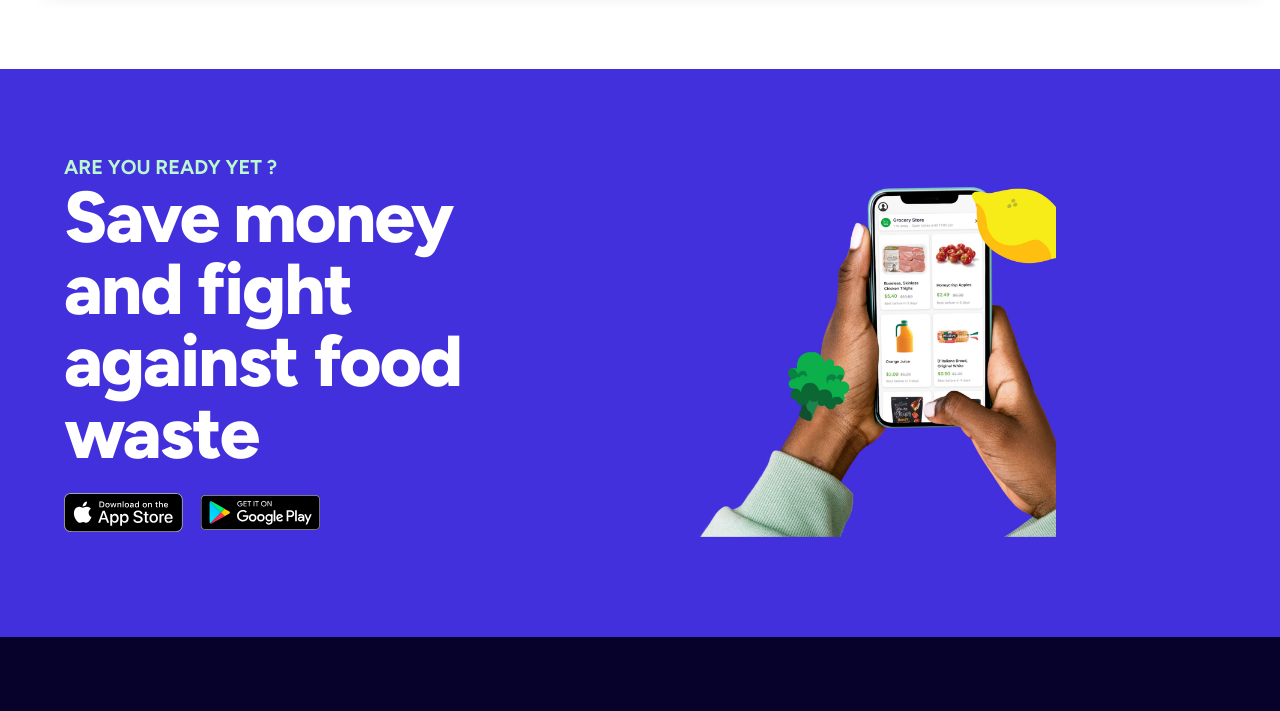
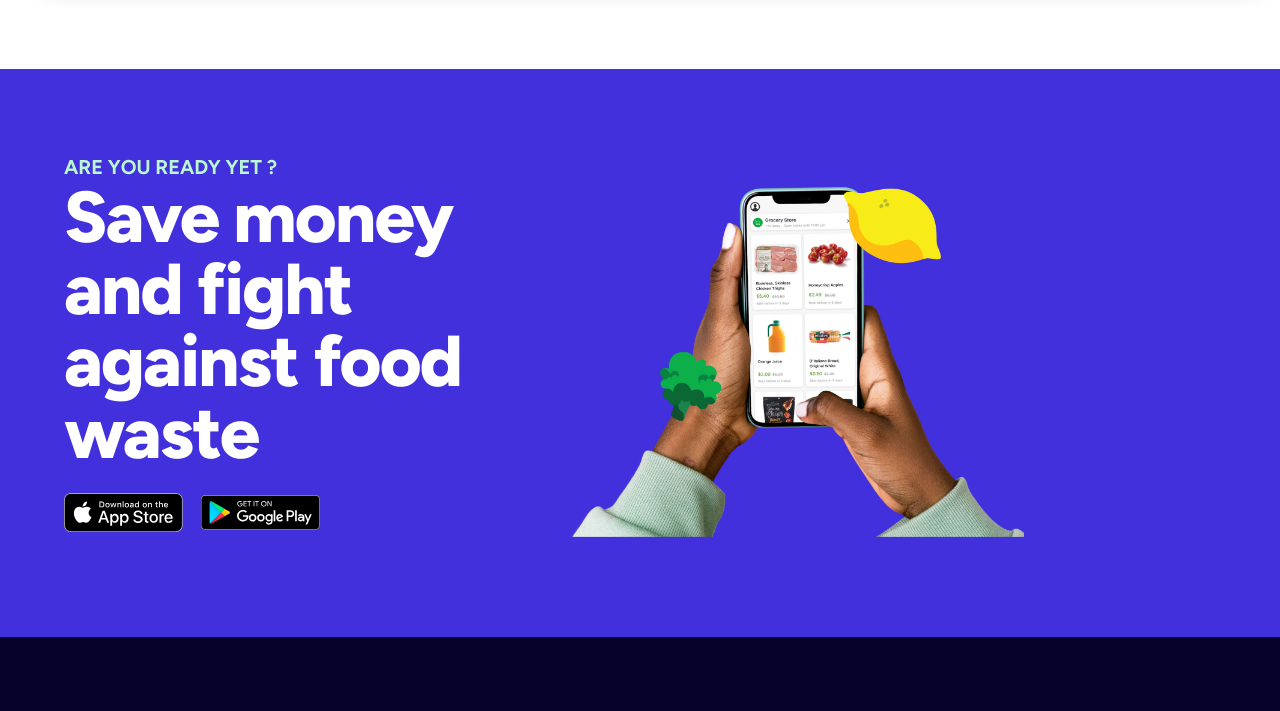
Before and after one commit to AryanChopraa/flashfood-clone, a website: page index.html in a window 1280 px wide. Shown: the part 4940-5651 px from the top of the page. Drawn offline with nearby package versions, Linux system fonts and the light colour scheme.

Commit message:
added margin

```diff
--- a/index.html
+++ b/index.html
@@ -264,8 +264,8 @@
 
             </div>
           </div>
-          <div class="lg:w-1/2 lg:mt-0 lg:-ml-24">
-            <img src="./assets/second-hero.jpeg" alt="mockup" class="w-full mx-auto lg:-mr-32" style="width: 500px;">
+          <div class="lg:w-1/2 lg:mt-0">
+            <img src="./assets/second-hero.jpeg" alt="mockup" class="w-full mx-auto  lg:-ml-24" style="width: 500px;">
           </div>
         </div>
       </section>
```
